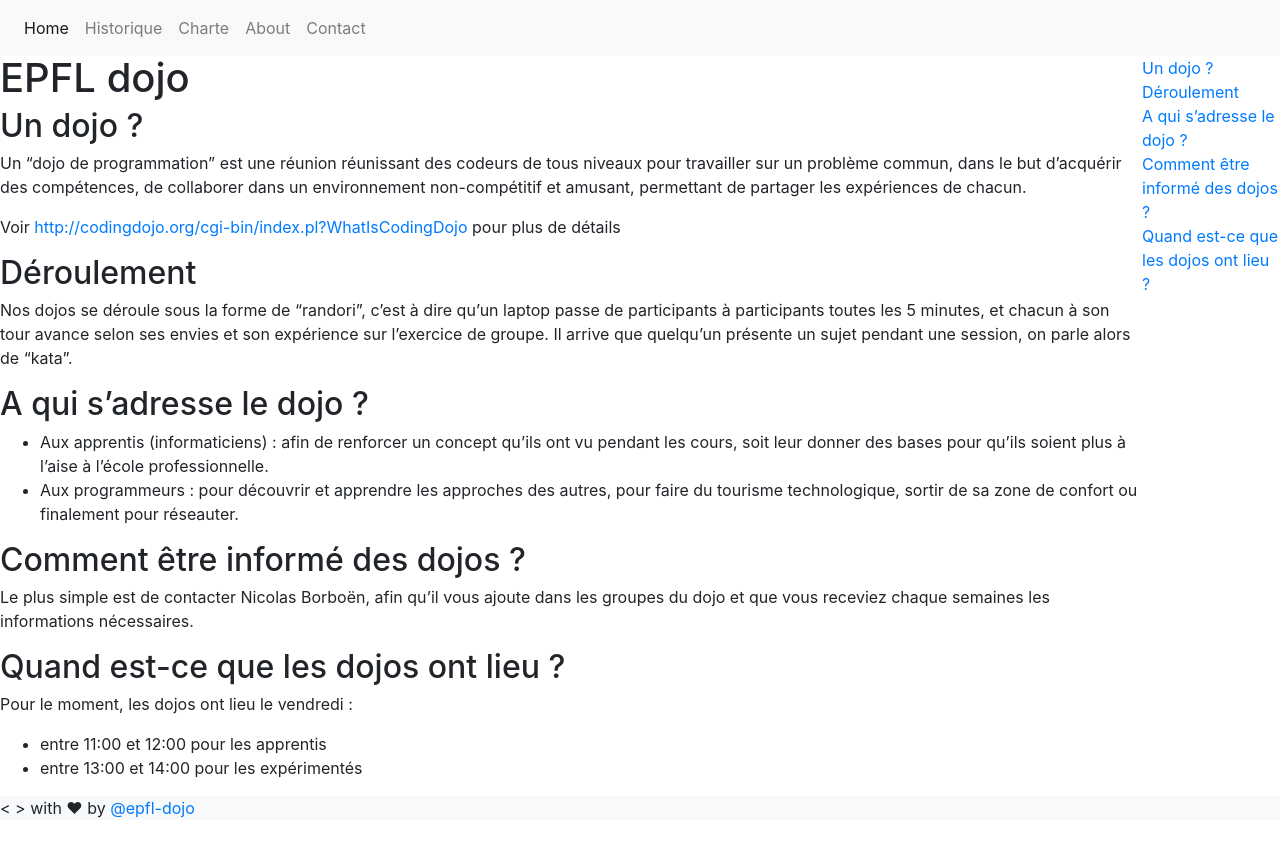
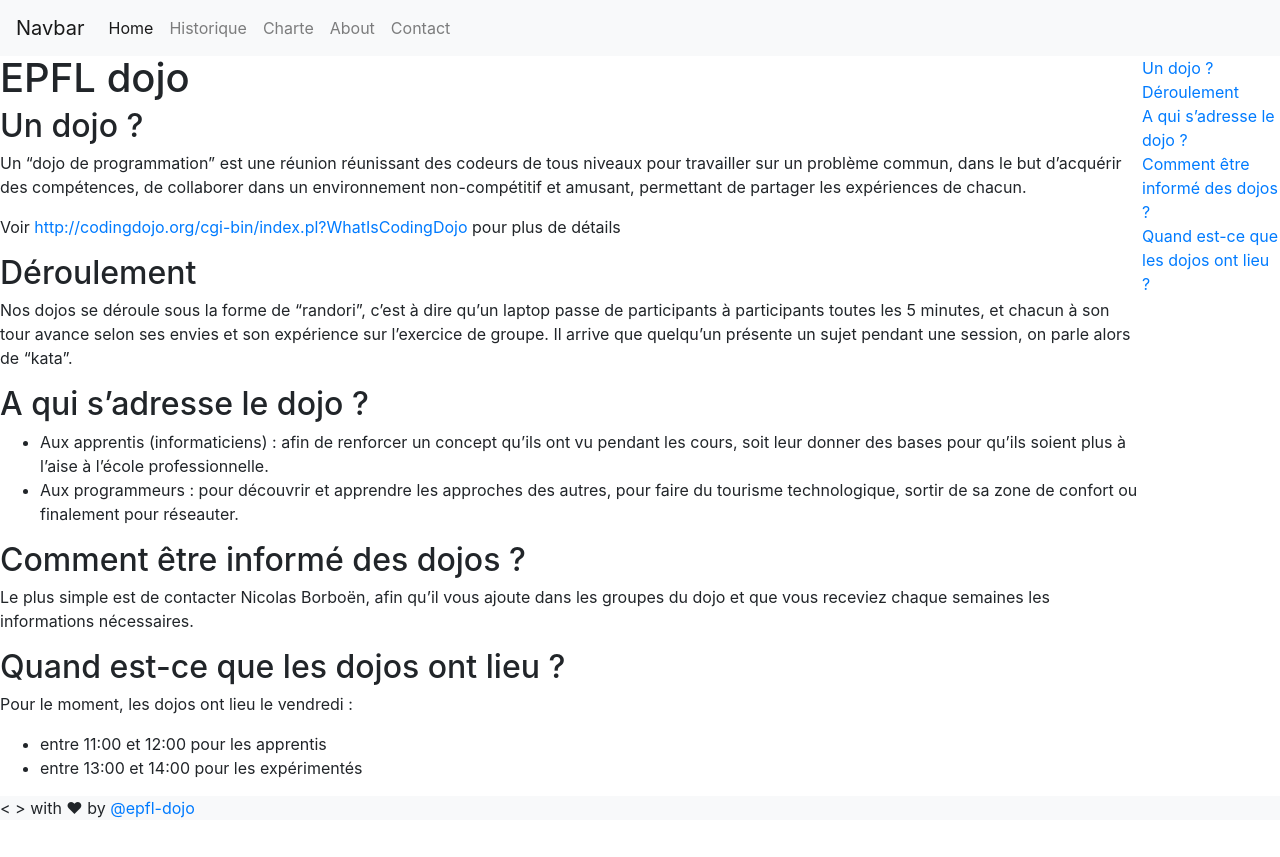
Before and after one commit to epfl-dojo/epfl-dojo.github.io, a Jekyll site: the page built from _pages/index.md, in a window 1280 px wide. Shown: the top 857 px of the page. Built offline with Jekyll 4.4.1, drawn with Linux system fonts in a browser that asks for light colours; nearby versions of some CDN libraries.

Commit message:
Fix: burger menu

```diff
--- a/_layouts/default.html
+++ b/_layouts/default.html
@@ -16,6 +16,10 @@
 </head>
 <body>
   <nav class="navbar navbar-expand-lg navbar-light bg-light">
+    <a class="navbar-brand" href="#">Navbar</a>
+    <button class="navbar-toggler" type="button" data-toggle="collapse" data-target="#navbarSupportedContent" aria-controls="navbarSupportedContent" aria-expanded="false" aria-label="Toggle navigation">
+      <span class="navbar-toggler-icon"></span>
+    </button>
     <div class="collapse navbar-collapse" id="navbarSupportedContent">
       <ul class="navbar-nav mr-auto">
         <li class="nav-item active">
```
